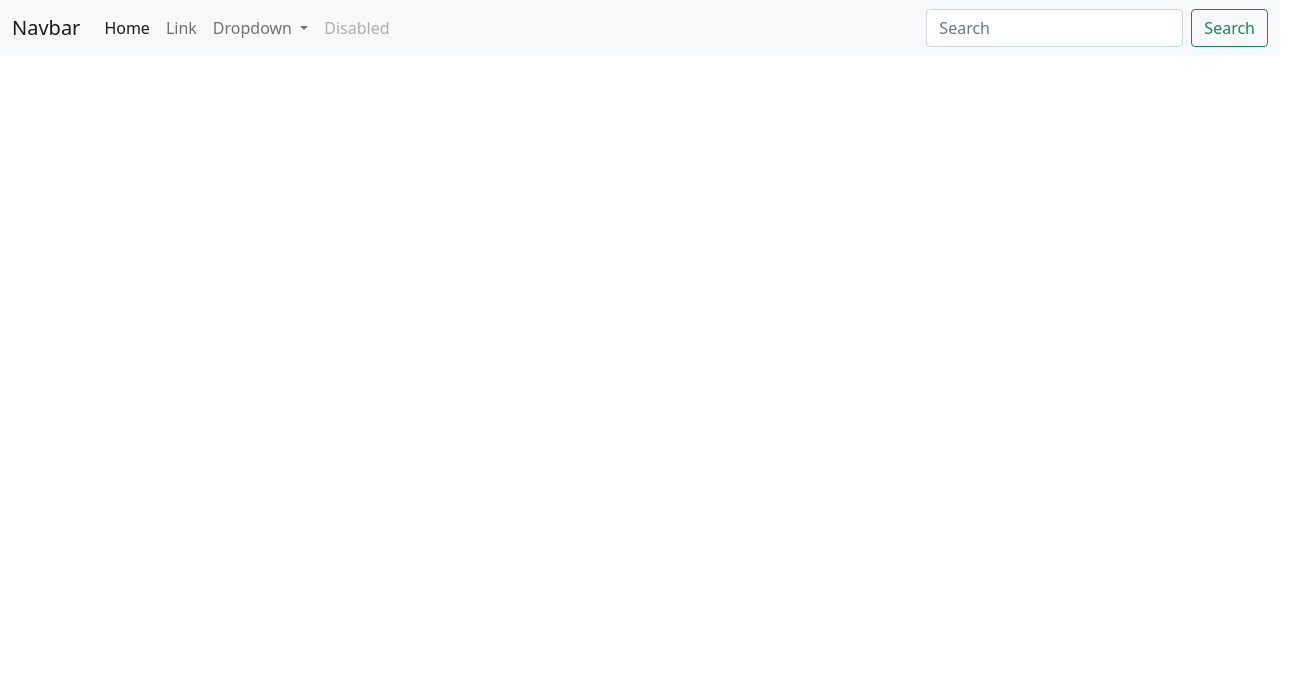
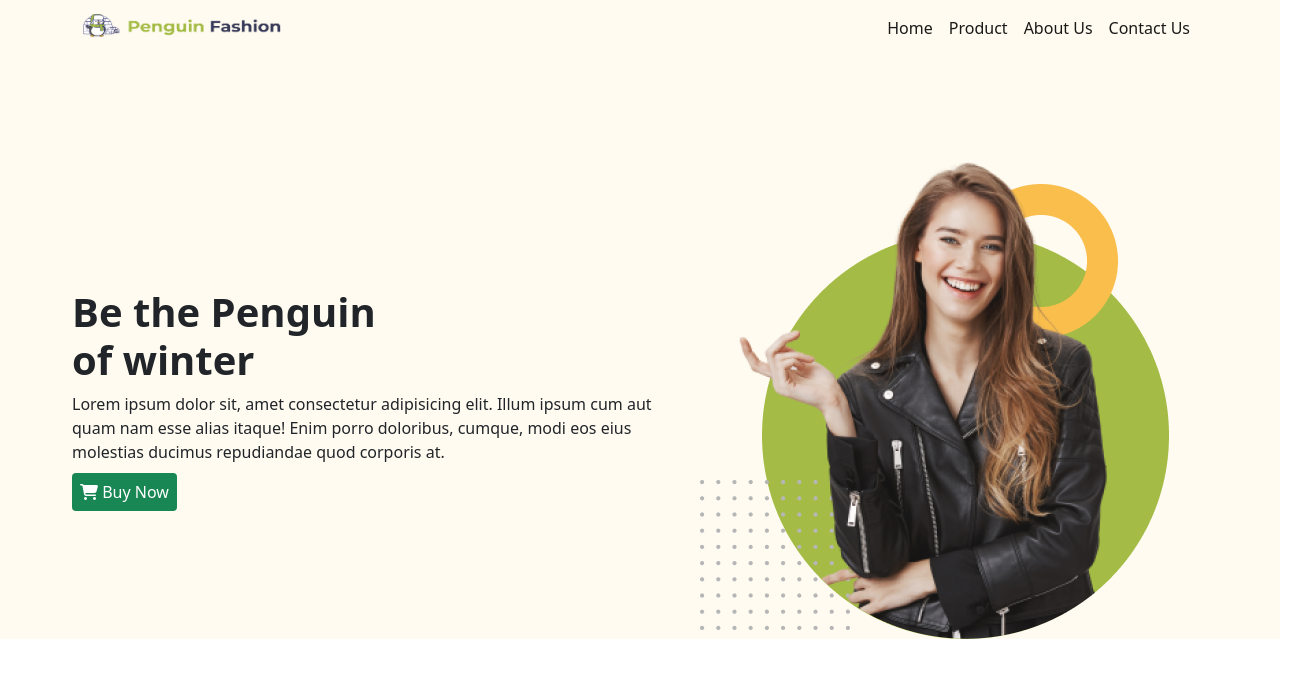
Before and after one commit to Hafiz-Sakib/Penguine-fashing-Bootstrap, a plain HTML site: page index.html in a window 1280 px wide. Shown: the whole page, 1304 px wide, since content can reach past the window. Drawn offline with nearby package versions, Linux system fonts and the light colour scheme.

Commit message:
first part done

```diff
--- a/index.html
+++ b/index.html
@@ -1,61 +1,63 @@
 <!doctype html>
 <html lang="en">
   <head>
-    <title>Title</title>
+    <title>Penguine Fashion</title>
     <!-- Required meta tags -->
     <meta charset="utf-8">
     <meta name="viewport" content="width=device-width, initial-scale=1, shrink-to-fit=no">
 
     <!-- Bootstrap CSS v5.0.2 -->
     <link rel="stylesheet" href="https://cdn.jsdelivr.net/npm/bootstrap@5.0.2/dist/css/bootstrap.min.css"  integrity="sha384-EVSTQN3/azprG1Anm3QDgpJLIm9Nao0Yz1ztcQTwFspd3yD65VohhpuuCOmLASjC" crossorigin="anonymous">
+    <script src="https://kit.fontawesome.com/31b25d5dcf.js" crossorigin="anonymous"></script>
 
   </head>
   <body>
       <!-- Header Start -->
-    <header>
-        <nav class="navbar navbar-expand-lg navbar-light bg-light">
-            <div class="container-fluid">
-              <a class="navbar-brand" href="#">Navbar</a>
+    <header style="background-color:#FFFBF0">
+        <nav class="navbar navbar-expand-lg navbar-light">
+            <div class="container">
+              <a class="navbar-brand" href="#"> <img width="200px" src="icons/Group 33072.png" alt="" width="30" height="24" class="d-inline-block align-text-top">
+                </a>
               <button class="navbar-toggler" type="button" data-bs-toggle="collapse" data-bs-target="#navbarSupportedContent" aria-controls="navbarSupportedContent" aria-expanded="false" aria-label="Toggle navigation">
                 <span class="navbar-toggler-icon"></span>
               </button>
               <div class="collapse navbar-collapse" id="navbarSupportedContent">
-                <ul class="navbar-nav me-auto mb-2 mb-lg-0">
+                <ul class="navbar-nav ms-auto mb-2 mb-lg-0 ps-5">
                   <li class="nav-item">
                     <a class="nav-link active" aria-current="page" href="#">Home</a>
                   </li>
                   <li class="nav-item">
-                    <a class="nav-link" href="#">Link</a>
-                  </li>
-                  <li class="nav-item dropdown">
-                    <a class="nav-link dropdown-toggle" href="#" id="navbarDropdown" role="button" data-bs-toggle="dropdown" aria-expanded="false">
-                      Dropdown
-                    </a>
-                    <ul class="dropdown-menu" aria-labelledby="navbarDropdown">
-                      <li><a class="dropdown-item" href="#">Action</a></li>
-                      <li><a class="dropdown-item" href="#">Another action</a></li>
-                      <li><hr class="dropdown-divider"></li>
-                      <li><a class="dropdown-item" href="#">Something else here</a></li>
-                    </ul>
+                    <a class="nav-link  active" href="#">Product</a>
                   </li>
                   <li class="nav-item">
-                    <a class="nav-link disabled">Disabled</a>
+                    <a class="nav-link  active" href="#">About Us</a>
                   </li>
-                </ul>
-                <form class="d-flex">
-                  <input class="form-control me-2" type="search" placeholder="Search" aria-label="Search">
-                  <button class="btn btn-outline-success" type="submit">Search</button>
-                </form>
+                  <li class="nav-item">
+                    <a class="nav-link  active" href="#">Contact Us</a>
+                  </li>
               </div>
             </div>
           </nav>
+          <div class="row  ms-5 mt-5 gy-5 gx-5 align-items-center">
+            <div class="col-lg-6 col-md-6">
+         <div>
+          <h1 class="fw-bold fs-2em"> Be the Penguin <br> <span> of winter</span></h1>
+          <p>Lorem ipsum dolor sit, amet consectetur adipisicing elit. Illum ipsum cum aut quam nam esse alias itaque! Enim porro doloribus, cumque, modi eos eius molestias ducimus repudiandae quod corporis at.</p>
+          <a class="text-decoration-none bg-success rounded p-2 text-white" href="www.amazon.com"><i class="fas fa-shopping-cart"></i> Buy Now</a>
+         </div>
+            </div>
+            <div class="col-md-6 col-lg-6">
+          <img src="images/model.png" alt="">
+            </div>
+           </div>
     </header>
       <!-- Header End -->
 
-
       <!-- Main Start -->
       <main>
+    <section class="container">
 
+    </section>
       </main>
     <!-- Main End -->
 
```
